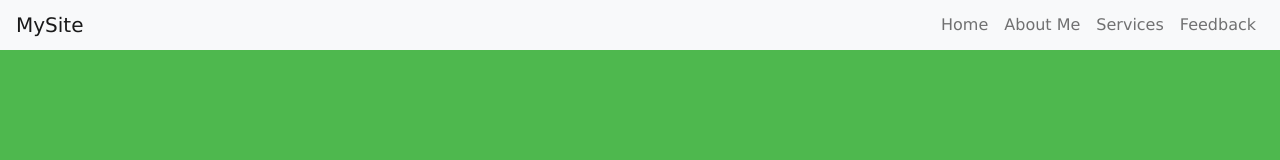
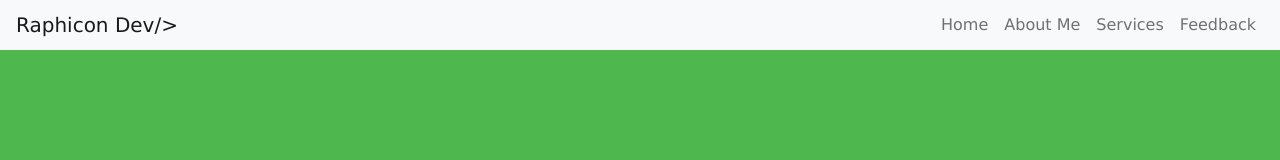
Before and after one commit to Raphicon1/My-Portfolio, a plain HTML site: page index.html in a window 1280 px wide. Shown: the top 160 px of the page. Drawn offline with nearby package versions, Linux system fonts and the light colour scheme.

Commit message:
Update index.html

```diff
--- a/index.html
+++ b/index.html
@@ -14,7 +14,7 @@
 
   <!-- Navbar (Fixed Top) -->
   <nav class="navbar navbar-expand-md navbar-light bg-light px-3">
-    <a class="navbar-brand" href="#">MySite</a>
+    <a class="navbar-brand" href="#">Raphicon Dev/></a>
     <button class="navbar-toggler d-md-none" type="button" data-bs-toggle="collapse" data-bs-target="#navbarNav">
       <span class="navbar-toggler-icon">
         <div></div>
```
